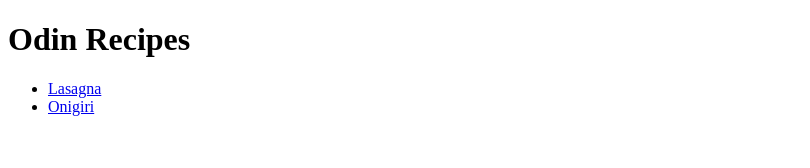
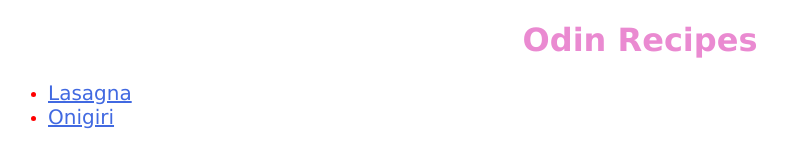
Before and after one commit to Medom5/odin-recipes, a plain HTML site: page index.html in a window 1280 px wide. Shown: the whole page, without its empty margins (0-810 px from the left). Drawn offline with Linux system fonts and the light colour scheme.

Commit message:
add : style for the main page

```diff
--- a/index.html
+++ b/index.html
@@ -4,6 +4,7 @@
     <meta charset="UTF-8" />
     <meta name="viewport" content="width=device-width, initial-scale=1.0" />
     <title>odin-recipes</title>
+    <link rel="stylesheet" href="style.css">
   </head>
   <body>
     <h1>Odin Recipes</h1>
--- /dev/null
+++ b/style.css
@@ -0,0 +1,17 @@
+* {
+    font-family: Verdana, Geneva, Tahoma, sans-serif;
+}
+
+h1 {
+    text-align: center;
+    color : rgb(234, 138, 209);
+}
+
+li {
+    color: red;
+}
+
+a {
+    font-size: 20px;
+    color: royalblue;
+}
```
